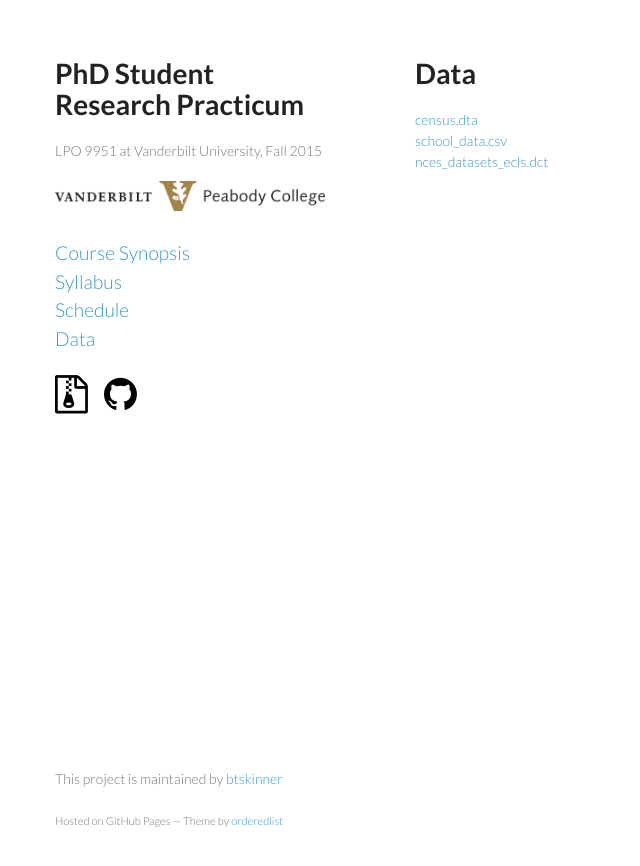
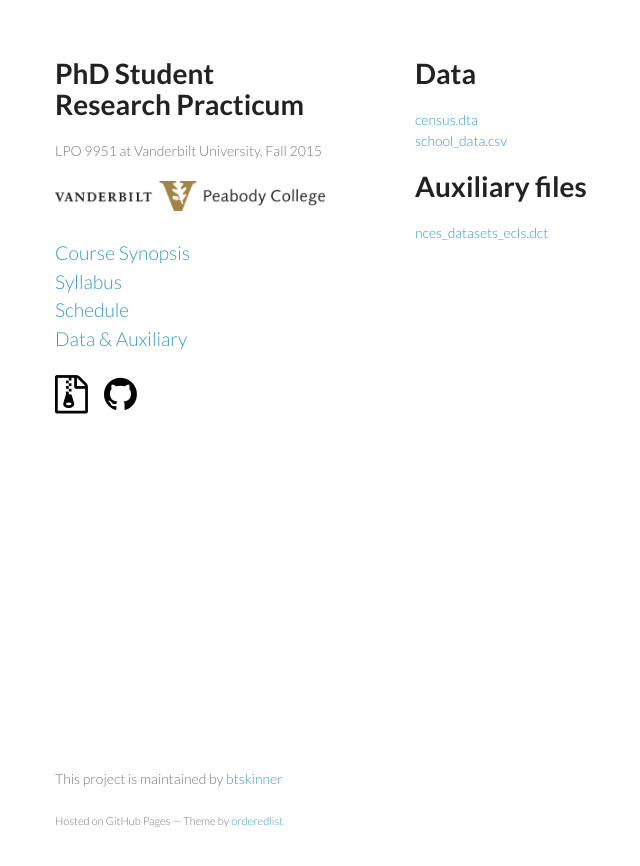
Before and after one commit to btskinner/lpo9951, a Jekyll site: the page built from data/index.md, in a window 1280 px wide. Shown: the top 866 px of the page, without its empty margins (155-795 px from the left). Built offline with Jekyll 4.4.1, drawn with Linux system fonts in a browser that asks for light colours.

Commit message:
auxiliary files

```diff
--- a/_layouts/default.html
+++ b/_layouts/default.html
@@ -28,7 +28,7 @@
         </br>
         <a href='http://btskinner.github.io/lpo9951/schedule/'>Schedule</a>
         </br>
-        <a href='http://btskinner.github.io/lpo9951/data/'>Data</a>
+        <a href='http://btskinner.github.io/lpo9951/data/'>Data &amp; Auxiliary</a>
 
         </br>
         </br>
--- a/data/index.md
+++ b/data/index.md
@@ -6,4 +6,7 @@
 
 [census.dta](https://github.com/btskinner/lpo9951/blob/ master/data/census.dta?raw=true)
 [school_data.csv](https://github.com/btskinner/lpo9951/blob/master/data/school_data.csv?raw=true)
+
+# Auxiliary files
+
 [nces\_datasets\_ecls.dct](https://raw.githubusercontent.com/btskinner/lpo9951/master/data/nces_datasets_ecls.dct)
```
